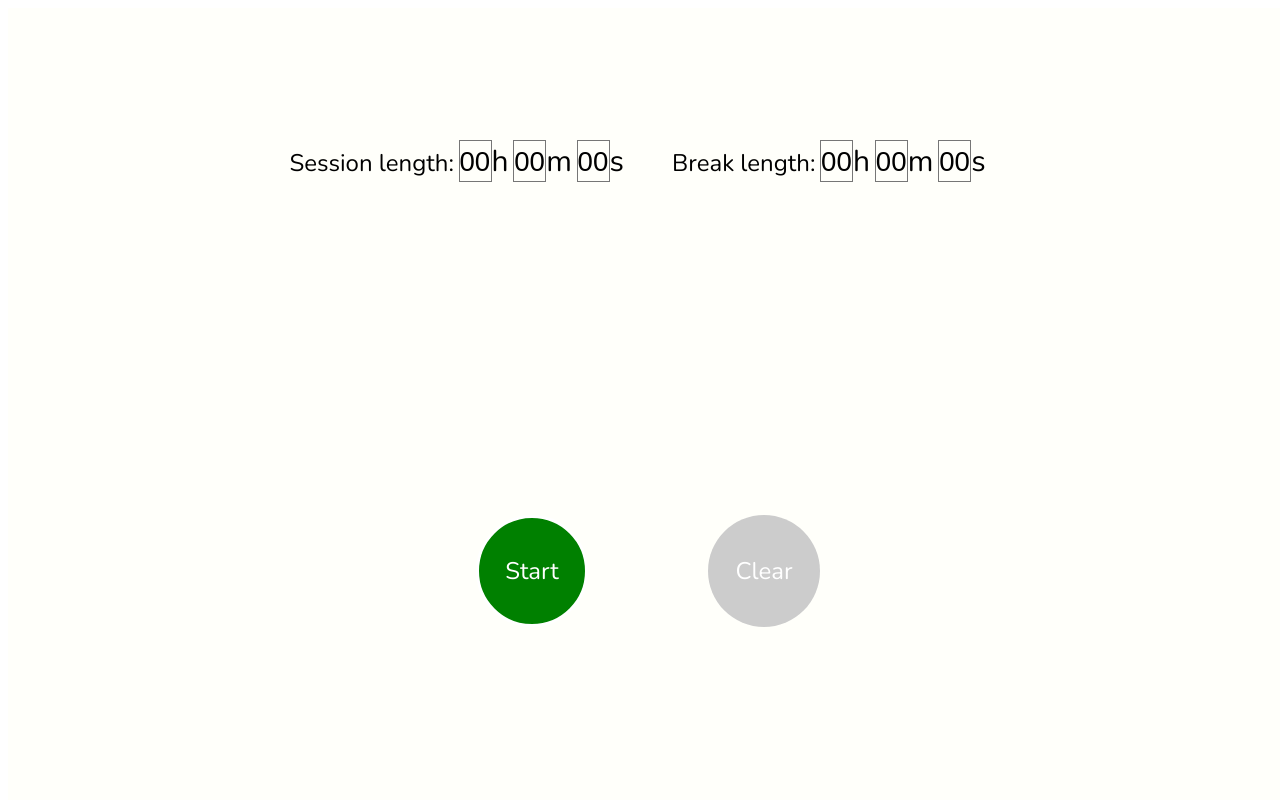
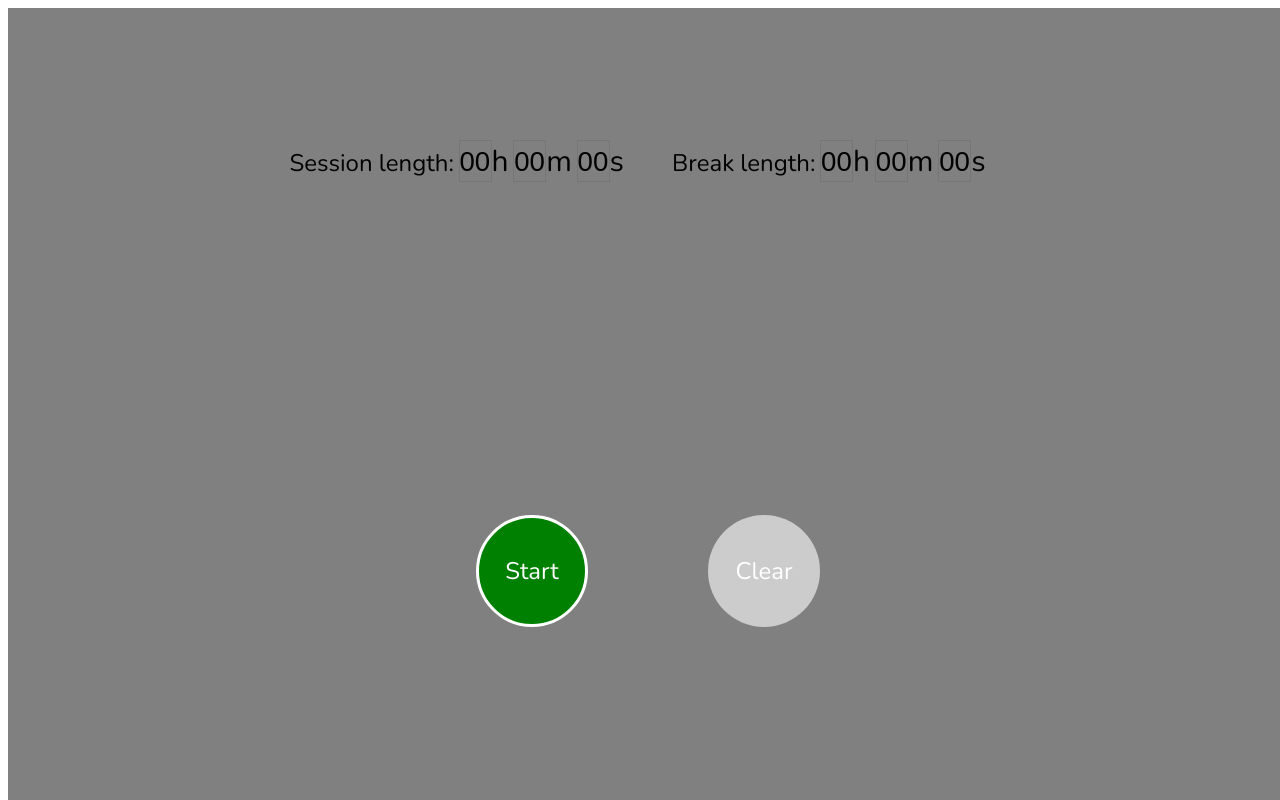
Before and after one commit to andriikostiuk/pomodoro_clock, a plain HTML site: page index.html in a window 1280 px wide. Drawn offline with nearby package versions, Linux system fonts and the light colour scheme.

Commit message:
change background-color to gray

```diff
--- a/style.css
+++ b/style.css
@@ -7,7 +7,7 @@
     z-index: 1;
     width: 100%;
     height: 100%;
-    background-color: rgb(255, 255, 250);
+    background-color: grey;
   }
 
   .container {
```
